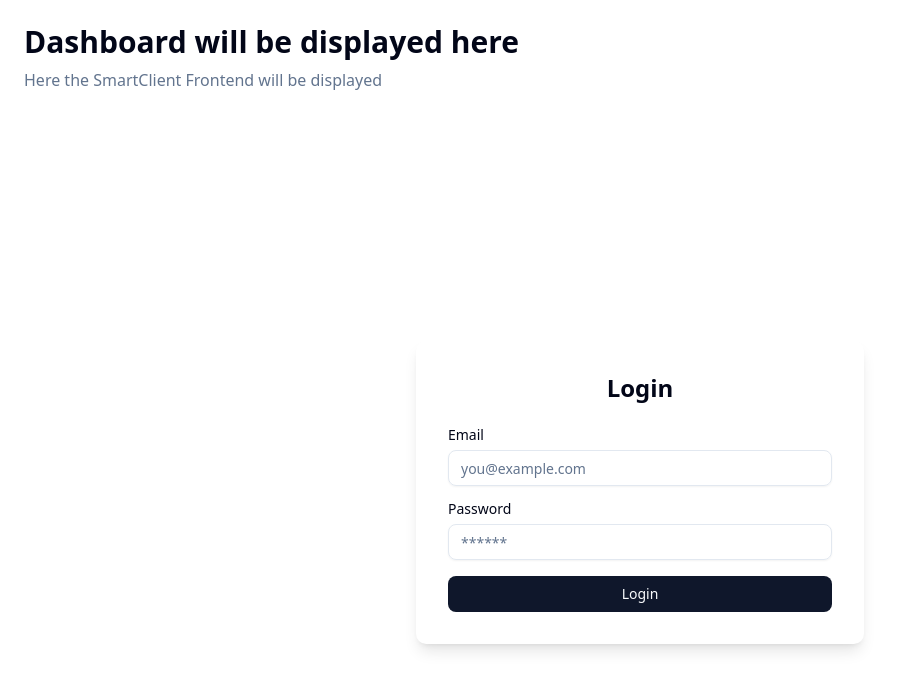
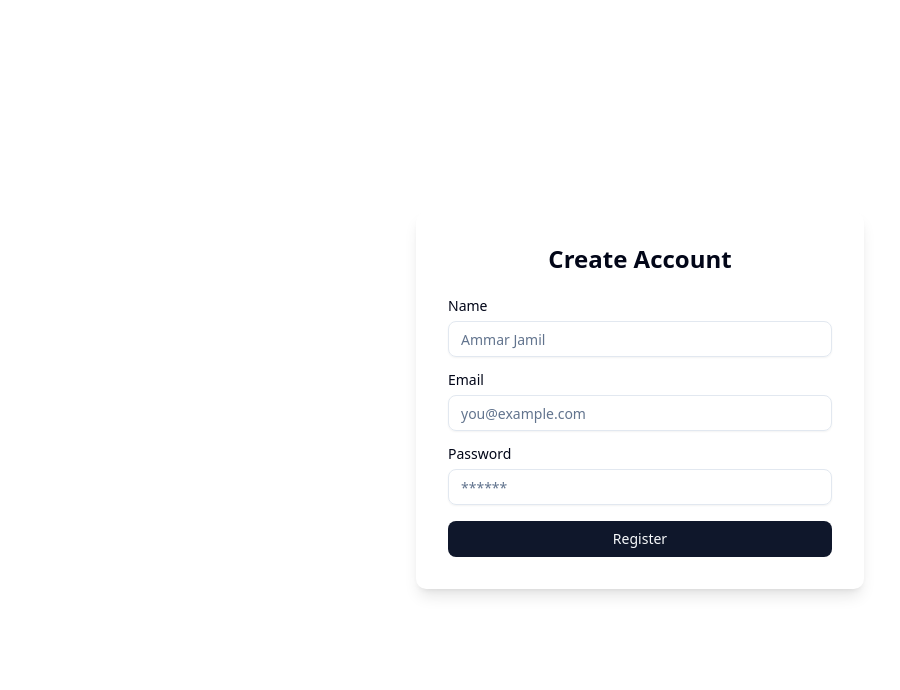
Before and after one commit to AmmarJamil23/MERN-projects, a React (Vite) app in the folder smartclient/client/: page /register in a window 1280 px wide. Shown: the top 690 px of the page, without its empty margins (0-900 px from the left). Built offline with nearby package versions, Linux system fonts and the light colour scheme.

Commit message:
register page

```diff
--- a/smartclient/client/package.json
+++ b/smartclient/client/package.json
@@ -26,6 +26,7 @@
     "react": "^19.2.0",
     "react-dom": "^19.2.0",
     "react-hook-form": "^7.68.0",
+    "react-router-dom": "^7.10.1",
     "sonner": "^2.0.7",
     "tailwind-merge": "^3.4.0",
     "tailwindcss": "^4.1.17",
--- a/smartclient/client/src/App.jsx
+++ b/smartclient/client/src/App.jsx
@@ -1,19 +1,14 @@
-import React from 'react'
-import Login from './pages/Login';
+import { BrowserRouter, Routes, Route } from "react-router-dom";
+import Login from "@/pages/Login";
+import Register from "@/pages/Register";
 
-const App = () => {
+export default function App() {
   return (
-    <div className='min-h-screen bg-background text-foreground p-6'>
-      <h1 className='text-3xl font-bold'>
-        Dashboard will be displayed here
-        </h1>
-
-      <p className='text-muted-foreground mt-2'>
-        Here the SmartClient Frontend will be displayed
-        </p>
-        <Login />
-    </div>
-  )
+    <BrowserRouter>
+      <Routes>
+        <Route path="/login" element={<Login />} />
+        <Route path="/register" element={<Register />} />
+      </Routes>
+    </BrowserRouter>
+  );
 }
-
-export default App;
--- /dev/null
+++ b/smartclient/client/src/pages/Register.jsx
@@ -0,0 +1,80 @@
+import { useForm } from "react-hook-form";
+import { z } from "zod";
+import { zodResolver } from "@hookform/resolvers/zod";
+import AuthLayout from "@/layouts/AuthLayout";
+import { api } from "@/lib/api";
+import { Button } from "@/components/ui/button";
+import { Input } from "@/components/ui/input";
+import { Form, FormItem, FormLabel, FormField, FormMessage } from "@/components/ui/form";
+import { toast } from "sonner";
+
+const registerSchema = z.object({
+  name: z.string().min(2, "Too short"),
+  email: z.string().email(),
+  password: z.string().min(6),
+});
+
+export default function Register() {
+  const form = useForm({
+    resolver: zodResolver(registerSchema),
+    defaultValues: { name: "", email: "", password: "" },
+  });
+
+  const onSubmit = async (values) => {
+    try {
+      await api.post("/auth/register", values);
+      toast.success("Account created! You can now login.");
+    } catch (err) {
+      toast.error(err.response?.data?.error || "Registration failed");
+    }
+  };
+
+  return (
+    <AuthLayout>
+      <h1 className="text-2xl font-bold mb-6 text-center">Create Account</h1>
+
+      <Form {...form}>
+        <form className="space-y-4" onSubmit={form.handleSubmit(onSubmit)}>
+
+          <FormField
+            control={form.control}
+            name="name"
+            render={({ field }) => (
+              <FormItem>
+                <FormLabel>Name</FormLabel>
+                <Input {...field} placeholder="Ammar Jamil" />
+                <FormMessage />
+              </FormItem>
+            )}
+          />
+
+          <FormField
+            control={form.control}
+            name="email"
+            render={({ field }) => (
+              <FormItem>
+                <FormLabel>Email</FormLabel>
+                <Input type="email" {...field} placeholder="you@example.com" />
+                <FormMessage />
+              </FormItem>
+            )}
+          />
+
+          <FormField
+            control={form.control}
+            name="password"
+            render={({ field }) => (
+              <FormItem>
+                <FormLabel>Password</FormLabel>
+                <Input type="password" {...field} placeholder="******" />
+                <FormMessage />
+              </FormItem>
+            )}
+          />
+
+          <Button type="submit" className="w-full">Register</Button>
+        </form>
+      </Form>
+    </AuthLayout>
+  );
+}
```
Also changed, not shown: 1 other file (tests, documents, lock files or other folders).
